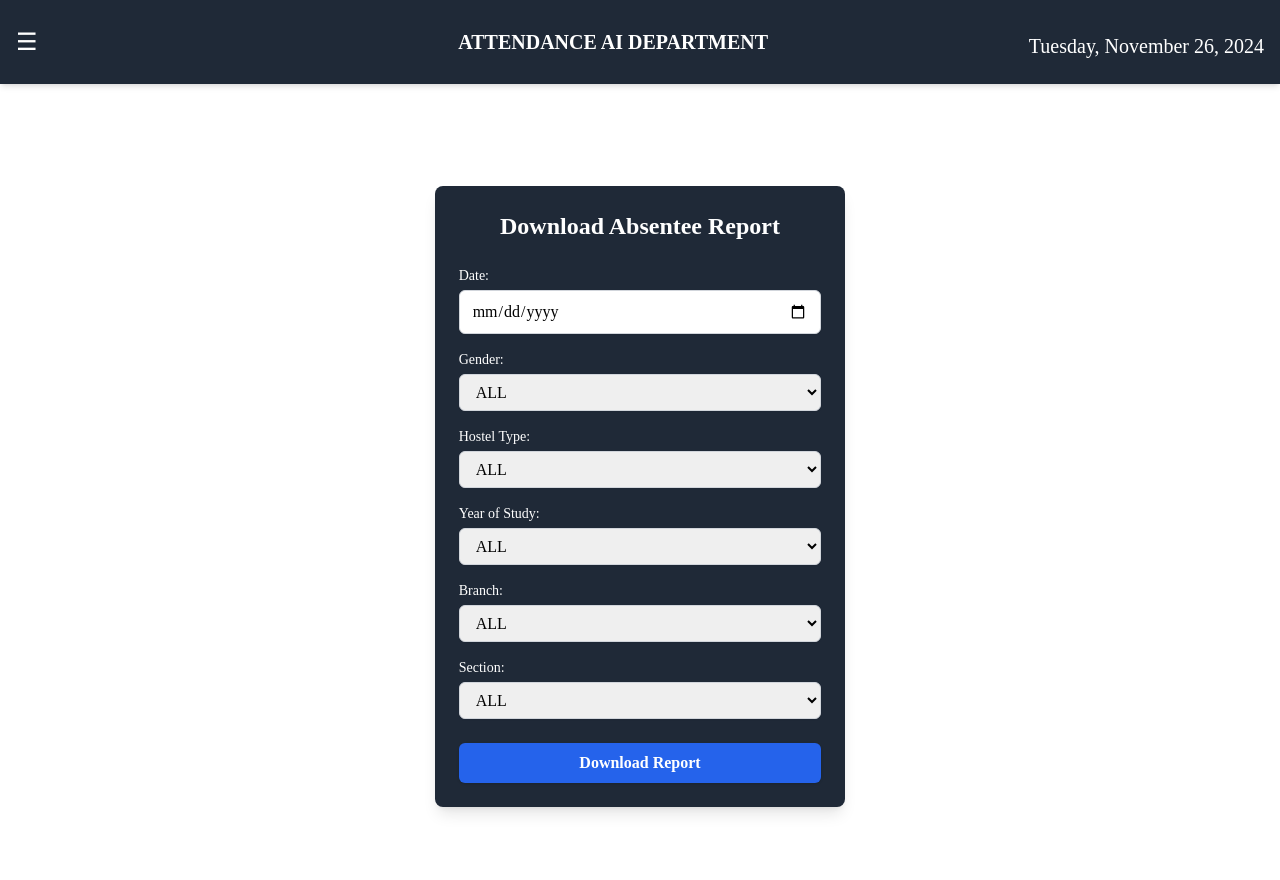
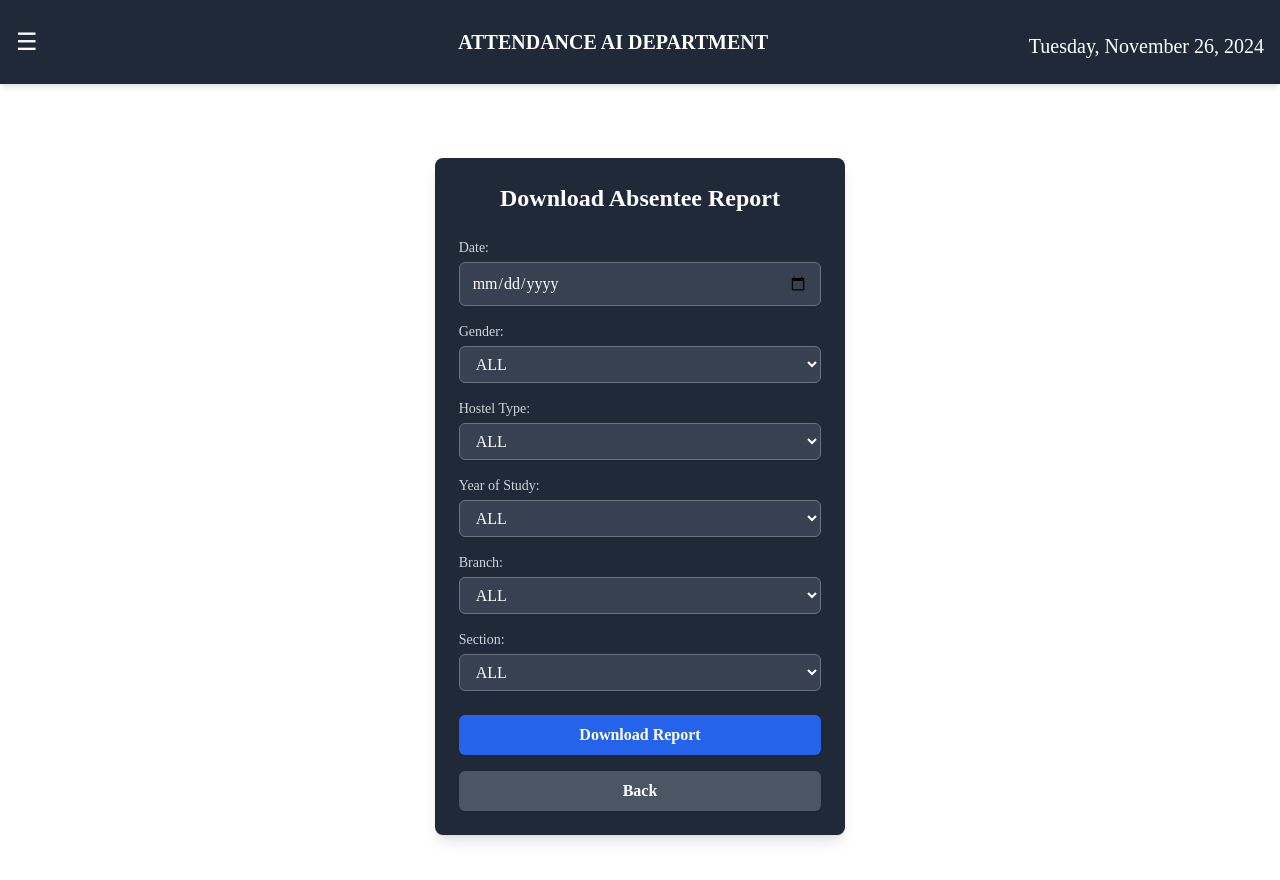
Before and after one commit to jaisanth123/AttendanceSync_AWS_DEPLOYMENT, a React (Vite) app in the folder frontend/: page /downloadReport in a window 1280 px wide. Shown: the top 880 px of the page. Built offline with nearby package versions, Linux system fonts and the light colour scheme; a web font is replaced by a local one.

Commit message:
download report page ui

```diff
--- a/frontend/src/components/DownloadReport.jsx
+++ b/frontend/src/components/DownloadReport.jsx
@@ -1,144 +1,141 @@
-import React, { useState } from 'react';
-import { toast, ToastContainer } from 'react-toastify';
-import 'react-toastify/dist/ReactToastify.css'; // Import the toast CSS
+import React, { useState } from "react";
+import { useNavigate } from "react-router-dom";
+import { toast, ToastContainer } from "react-toastify";
+import "react-toastify/dist/ReactToastify.css"; // Import the toast CSS
 
 const DownloadReport = () => {
   const [isLoading, setIsLoading] = useState(false); // State to track loading status
-  const [message, setMessage] = useState(''); // State to hold message when no students are absent
-  const [date, setDate] = useState(''); // State to store selected date
-  const [gender, setGender] = useState('ALL'); // State to store selected gender (default 'MALE')
-  const [hostellerDayScholar, setHostellerDayScholar] = useState('ALL'); // State to store hostellerDayScholar selection
-  const [yearOfStudy, setYearOfStudy] = useState('ALL'); // State to store selected year of study
-  const [section, setSection] = useState('ALL'); // State to store selected section (default 'ALL')
-  const [branch, setBranch] = useState('ALL'); // State to store selected branch (default 'ALL')
+  const [message, setMessage] = useState(""); // State to hold message when no students are absent
+  const [date, setDate] = useState(""); // State to store selected date
+  const [gender, setGender] = useState("ALL"); // State to store selected gender
+  const [hostellerDayScholar, setHostellerDayScholar] = useState("ALL"); // Hosteller/Day Scholar selection
+  const [yearOfStudy, setYearOfStudy] = useState("ALL"); // Selected year of study
+  const [section, setSection] = useState("ALL"); // Selected section
+  const [branch, setBranch] = useState("ALL"); // Selected branch
+  const navigate = useNavigate();
 
-  // Handle the date change
-  const handleDateChange = (e) => {
-    setDate(e.target.value);
-  };
+  const handleDateChange = (e) => setDate(e.target.value);
+  const handleGenderChange = (e) => setGender(e.target.value);
+  const handleHostellerDayScholarChange = (e) =>
+    setHostellerDayScholar(e.target.value);
+  const handleYearOfStudyChange = (e) => setYearOfStudy(e.target.value);
+  const handleSectionChange = (e) => setSection(e.target.value);
+  const handleBranchChange = (e) => setBranch(e.target.value);
 
-  // Handle the gender change
-  const handleGenderChange = (e) => {
-    setGender(e.target.value.toUpperCase()); // Ensure gender is always in uppercase
-  };
-
-  // Handle the hostellerDayScholar change
-  const handleHostellerDayScholarChange = (e) => {
-    setHostellerDayScholar(e.target.value);
-  };
-
-  // Handle the yearOfStudy change
-  const handleYearOfStudyChange = (e) => {
-    setYearOfStudy(e.target.value);
-  };
-
-  // Handle the section change
-  const handleSectionChange = (e) => {
-    setSection(e.target.value);
-  };
-
-  // Handle the branch change
-  const handleBranchChange = (e) => {
-    setBranch(e.target.value);
-  };
-
-  // Function to format date from YYYY-MM-DD to DD-MM-YYYY
   const formatDate = (dateStr) => {
     const date = new Date(dateStr);
-    const day = String(date.getDate()).padStart(2, '0');
-    const month = String(date.getMonth() + 1).padStart(2, '0'); // Months are 0-indexed
+    const day = String(date.getDate()).padStart(2, "0");
+    const month = String(date.getMonth() + 1).padStart(2, "0");
     const year = date.getFullYear();
     return `${day}-${month}-${year}`;
   };
 
-  // Handle the button click to download the report
   const handleDownload = () => {
     if (!date) {
-      // Show toast message for missing date selection
-      toast.info('Please select a date.', { autoClose: 800 });
+      toast.info("Please select a date.", { autoClose: 800 });
       return;
     }
 
     setIsLoading(true);
-    setMessage(''); // Reset previous message
+    setMessage("");
 
-    // Construct the URL with gender, hostellerDayScholar, date, yearOfStudy, section, and branch parameters
     const url = `http://localhost:5000/api/report/download-absent-report?gender=${gender}&date=${date}&hostellerDayScholar=${hostellerDayScholar}&yearOfStudy=${yearOfStudy}&section=${section}&branch=${branch}`;
 
-    // Fetch the report from the server
     fetch(url)
       .then((response) => {
         if (response.status === 404) {
-          // If no absent students, set message and show toast for no absent students
           return response.json().then((data) => {
-            const formattedDate = formatDate(date); // Format the date
-            setMessage(`No absent students found for specified criteria on ${formattedDate}.`);
+            const formattedDate = formatDate(date);
+            setMessage(
+              `No absent students found for specified criteria on ${formattedDate}.`
+            );
             setIsLoading(false);
-            toast.info(`No absent students found for specified criteria on ${formattedDate}.`, { autoClose: 2000 });
+            toast.info(
+              `No absent students found for specified criteria on ${formattedDate}.`,
+              { autoClose: 2000 }
+            );
           });
         } else if (response.ok) {
-          // If response is a file, trigger the download
           return response.blob().then((blob) => {
-            const link = document.createElement('a');
+            const link = document.createElement("a");
             link.href = URL.createObjectURL(blob);
-            link.download = 'Absent_Students_Report.xlsx'; // Set file name
+            link.download = "Absent_Students_Report.xlsx";
             link.click();
             setIsLoading(false);
-
-            // Show success toast notification after file download
-            toast.success('Report downloaded successfully!', { autoClose: 2000 });
+            toast.success("Report downloaded successfully!", {
+              autoClose: 2000,
+            });
           });
         } else {
-          throw new Error('Something went wrong with the report generation');
+          throw new Error("Something went wrong with the report generation");
         }
       })
       .catch((error) => {
-        console.error('Error generating report:', error);
-        toast.error('An error occurred while generating the report.', { autoClose: 2000 });
-        setIsLoading(false); // Set loading to false if error occurs
+        console.error("Error generating report:", error);
+        toast.error("An error occurred while generating the report.", {
+          autoClose: 2000,
+        });
+        setIsLoading(false);
       });
   };
 
   return (
     <div className="flex items-center justify-center min-h-screen p-6">
       <div className="w-full p-6 bg-gray-800 rounded-lg shadow-lg sm:w-96 md:w-80 lg:w-96 xl:w-1/3">
-        <h2 className="mb-6 text-2xl font-semibold text-center text-white">Download Absentee Report</h2>
+        <h2 className="mb-6 text-2xl font-semibold text-center text-white">
+          Download Absentee Report
+        </h2>
 
         {/* Date input field */}
         <div className="mb-4">
-          <label htmlFor="date" className="block text-sm font-medium text-white text-gray-700">Date:</label>
+          <label
+            htmlFor="date"
+            className="block text-sm font-medium text-gray-300"
+          >
+            Date:
+          </label>
           <input
             type="date"
             id="date"
             value={date}
             onChange={handleDateChange}
-            className="block w-full px-3 py-2 mt-1 border border-gray-300 rounded-md shadow-sm focus:ring-blue-500 focus:border-blue-500"
+            className="block w-full px-3 py-2 mt-1 text-white bg-gray-700 border border-gray-500 rounded-md shadow-sm focus:ring-blue-500 focus:border-blue-500"
           />
         </div>
 
         {/* Gender dropdown */}
         <div className="mb-4">
-          <label htmlFor="gender" className="block text-sm font-medium text-white">Gender:</label>
+          <label
+            htmlFor="gender"
+            className="block text-sm font-medium text-gray-300"
+          >
+            Gender:
+          </label>
           <select
             id="gender"
             value={gender}
             onChange={handleGenderChange}
-            className="block w-full px-3 py-2 mt-1 border border-gray-300 rounded-md shadow-sm focus:ring-blue-500 focus:border-blue-500"
+            className="block w-full px-3 py-2 mt-1 text-white bg-gray-700 border border-gray-500 rounded-md shadow-sm focus:ring-blue-500 focus:border-blue-500"
           >
+            <option value="ALL">ALL</option>
             <option value="MALE">BOYS</option>
             <option value="FEMALE">GIRLS</option>
-            <option value="ALL">ALL</option> {/* Option for ALL */}
           </select>
         </div>
 
         {/* Hosteller/Day Scholar dropdown */}
         <div className="mb-4">
-          <label htmlFor="hostellerDayScholar" className="block text-sm font-medium text-white">Hostel Type:</label>
+          <label
+            htmlFor="hostellerDayScholar"
+            className="block text-sm font-medium text-gray-300"
+          >
+            Hostel Type:
+          </label>
           <select
             id="hostellerDayScholar"
             value={hostellerDayScholar}
             onChange={handleHostellerDayScholarChange}
-            className="block w-full px-3 py-2 mt-1 border border-gray-300 rounded-md shadow-sm focus:ring-blue-500 focus:border-blue-500"
+            className="block w-full px-3 py-2 mt-1 text-white bg-gray-700 border border-gray-500 rounded-md shadow-sm focus:ring-blue-500 focus:border-blue-500"
           >
             <option value="ALL">ALL</option>
             <option value="HOSTELLER">HOSTELLER</option>
@@ -148,12 +145,17 @@ const DownloadReport = () => {
 
         {/* Year of Study dropdown */}
         <div className="mb-4">
-          <label htmlFor="yearOfStudy" className="block text-sm font-medium text-white">Year of Study:</label>
+          <label
+            htmlFor="yearOfStudy"
+            className="block text-sm font-medium text-gray-300"
+          >
+            Year of Study:
+          </label>
           <select
             id="yearOfStudy"
             value={yearOfStudy}
             onChange={handleYearOfStudyChange}
-            className="block w-full px-3 py-2 mt-1 border border-gray-300 rounded-md shadow-sm focus:ring-blue-500 focus:border-blue-500"
+            className="block w-full px-3 py-2 mt-1 text-white bg-gray-700 border border-gray-500 rounded-md shadow-sm focus:ring-blue-500 focus:border-blue-500"
           >
             <option value="ALL">ALL</option>
             <option value="II">Second Year</option>
@@ -164,12 +166,17 @@ const DownloadReport = () => {
 
         {/* Branch dropdown */}
         <div className="mb-4">
-          <label htmlFor="branch" className="block text-sm font-medium text-white">Branch:</label>
+          <label
+            htmlFor="branch"
+            className="block text-sm font-medium text-gray-300"
+          >
+            Branch:
+          </label>
           <select
             id="branch"
             value={branch}
             onChange={handleBranchChange}
-            className="block w-full px-3 py-2 mt-1 border border-gray-300 rounded-md shadow-sm focus:ring-blue-500 focus:border-blue-500"
+            className="block w-full px-3 py-2 mt-1 text-white bg-gray-700 border border-gray-500 rounded-md shadow-sm focus:ring-blue-500 focus:border-blue-500"
           >
             <option value="ALL">ALL</option>
             <option value="AIML">ML</option>
@@ -179,12 +186,17 @@ const DownloadReport = () => {
 
         {/* Section dropdown */}
         <div className="mb-6">
-          <label htmlFor="section" className="block text-sm font-medium text-white">Section:</label>
+          <label
+            htmlFor="section"
+            className="block text-sm font-medium text-gray-300"
+          >
+            Section:
+          </label>
           <select
             id="section"
             value={section}
             onChange={handleSectionChange}
-            className="block w-full px-3 py-2 mt-1 border border-gray-300 rounded-md shadow-sm focus:ring-blue-500 focus:border-blue-500"
+            className="block w-full px-3 py-2 mt-1 text-white bg-gray-700 border border-gray-500 rounded-md shadow-sm focus:ring-blue-500 focus:border-blue-500"
           >
             <option value="ALL">ALL</option>
             <option value="A">A</option>
@@ -193,12 +205,20 @@ const DownloadReport = () => {
           </select>
         </div>
 
-        {/* Button to trigger report download */}
+        {/* Button to download report */}
         <button
           onClick={handleDownload}
           className="w-full px-4 py-2 font-bold text-white transition duration-300 bg-blue-600 rounded-md shadow hover:bg-blue-700"
         >
-          {isLoading ? 'Loading...' : 'Download Report'}
+          {isLoading ? "Loading..." : "Download Report"}
+        </button>
+
+        {/* Back button */}
+        <button
+          onClick={() => navigate(-1)} // Replace with actual back navigation logic
+          className="w-full px-4 py-2 mt-4 font-bold text-white transition duration-300 bg-gray-600 rounded-md shadow hover:bg-gray-700"
+        >
+          Back
         </button>
 
         {/* Display message if no students are absent */}
@@ -207,7 +227,7 @@ const DownloadReport = () => {
         )}
       </div>
 
-      {/* Toast container */}
+      {/* Toast notifications */}
       <ToastContainer />
     </div>
   );
```
